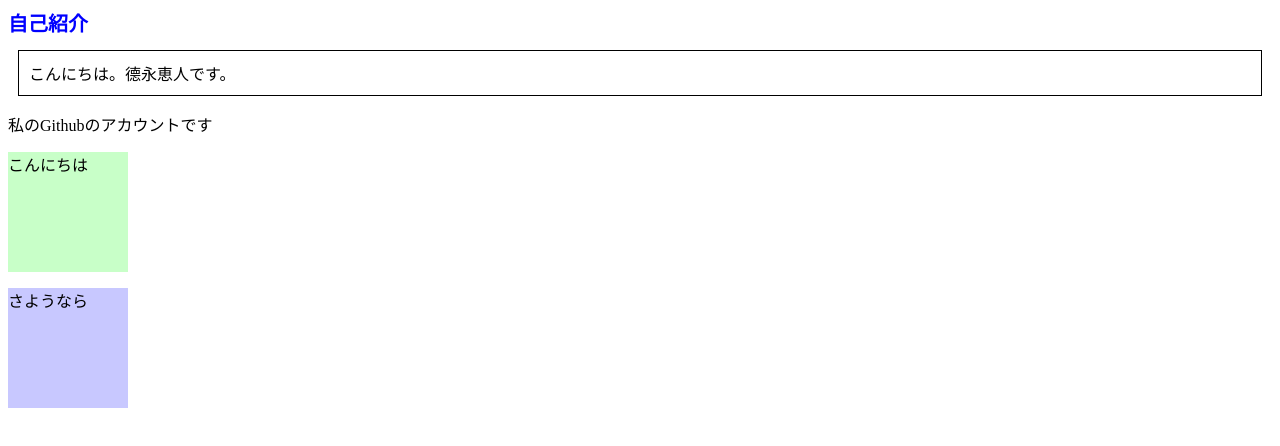
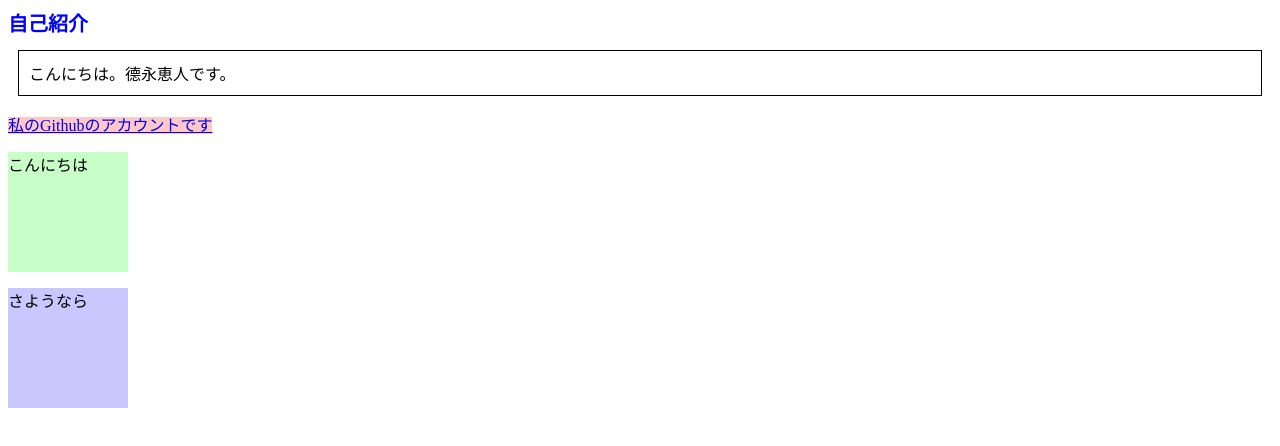
Before and after one commit to tokukei10/kadai, a plain HTML site: page kadai-03/index.html in a window 1280 px wide. Drawn offline with Linux system fonts and the light colour scheme.

Commit message:
HTMLを追加

```diff
--- a/kadai-03/index.html
+++ b/kadai-03/index.html
@@ -32,7 +32,7 @@
 <body>
     <h1>自己紹介</h1>
     <p class="hello">こんにちは。德永恵人です。</p>
-    <p>私のGithubのアカウントです<a href="https://github.com/tokukei10"></a></p>
+    <p><a href="https://github.com/tokukei10">私のGithubのアカウントです</a></p>
     <!--これはコメントです-->
     <p class="box color-1">こんにちは</p>
     <p class="box color-2">さようなら</p>
```
